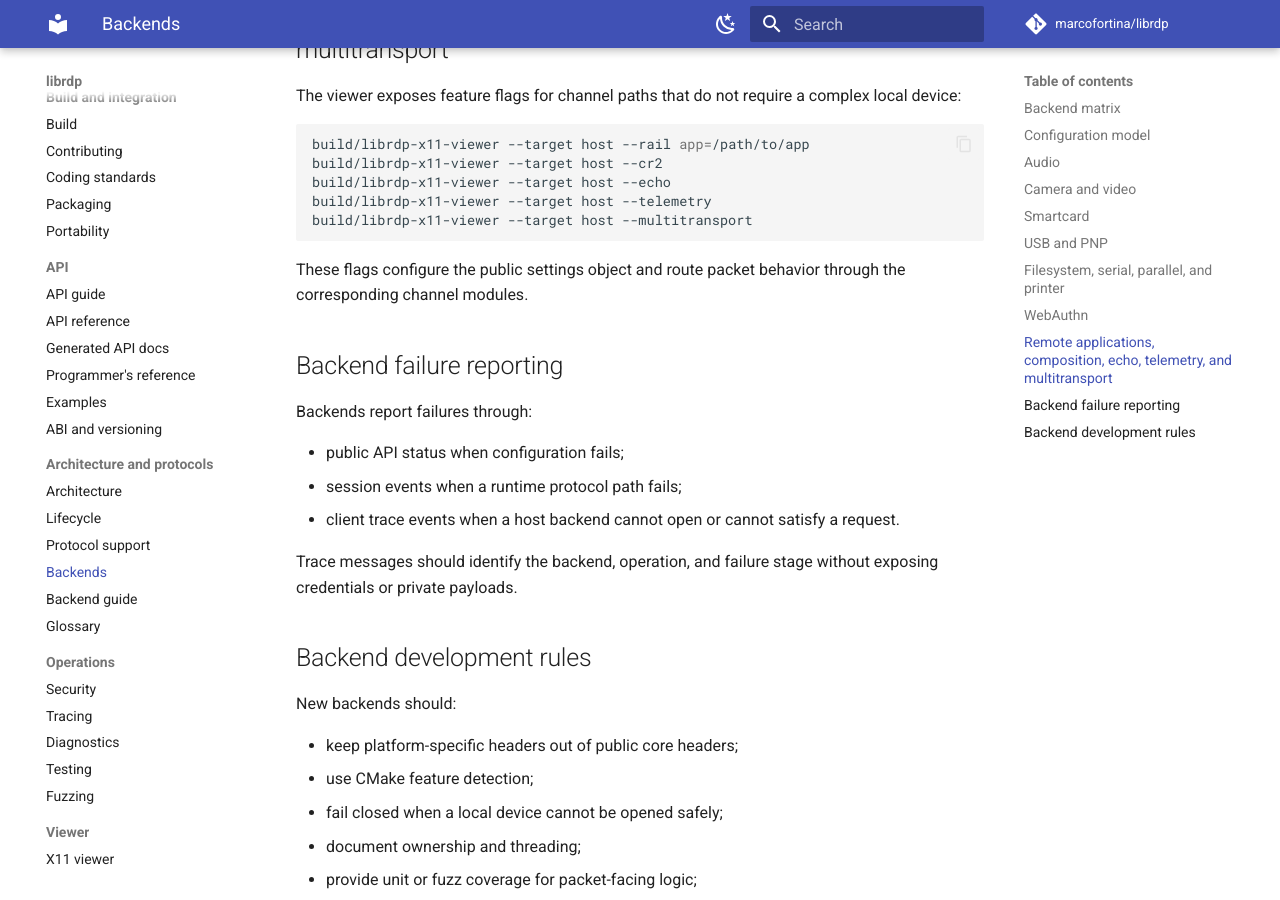
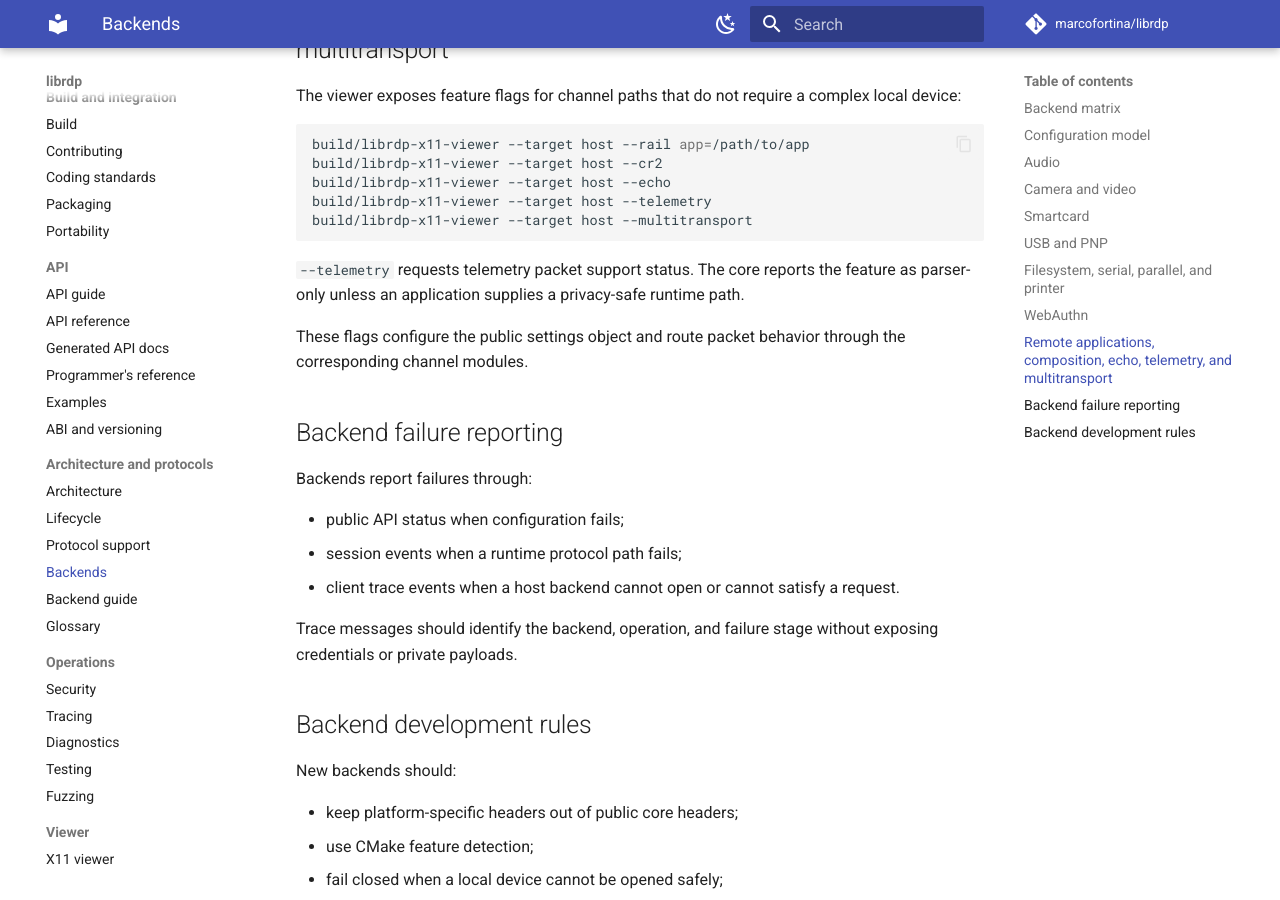
Before and after one commit to marcofortina/librdp, an MkDocs documentation site: the page built from docs/backends.md, in a window 1280 px wide and 900 px high, scrolled down 3155 px. Built offline with MkDocs 1.6.1 and Material for MkDocs 9.7.7, drawn with Linux system fonts in a browser that asks for light colours; comment, search, counter and statistics services are not loaded.

Commit message:
Clarify telemetry feature gating

````diff
--- a/docs/backends.md
+++ b/docs/backends.md
@@ -131,6 +131,10 @@ build/librdp-x11-viewer --target host --telemetry
 build/librdp-x11-viewer --target host --multitransport
 ```
 
+`--telemetry` requests telemetry packet support status. The core reports the
+feature as parser-only unless an application supplies a privacy-safe runtime
+path.
+
 These flags configure the public settings object and route packet behavior through the corresponding channel modules.
 
 ## Backend failure reporting
````
Also changed, not shown: docs/backend-guide.md (+1 -1 lines), docs/protocol-support.md (+1 -1 lines), 2 other files.
